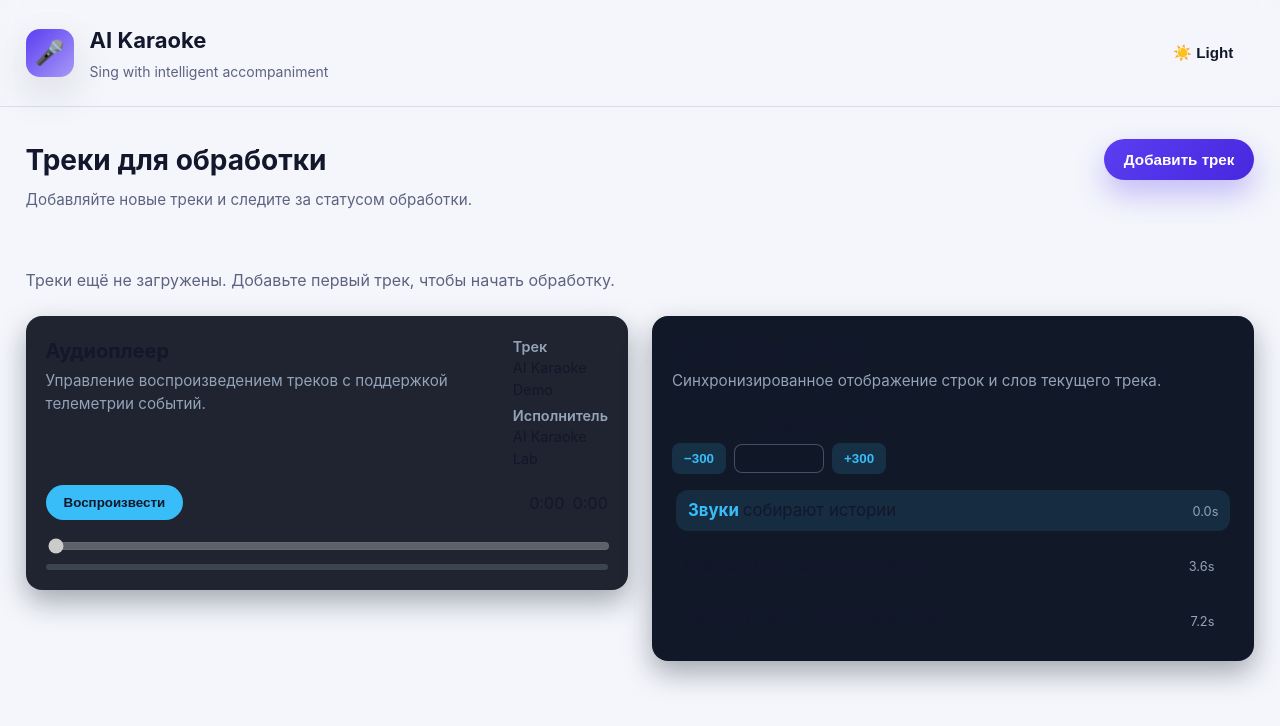
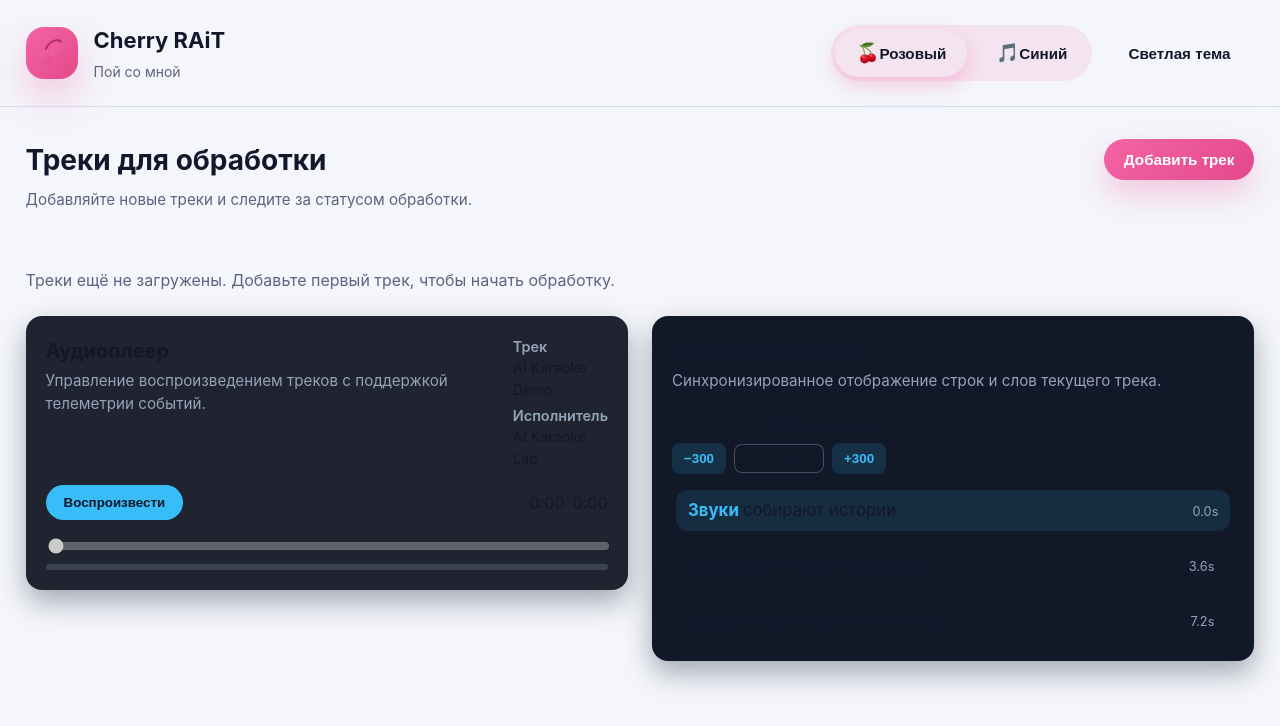
Before and after one commit to rtalyutin/aik-front, a React (Vite) app: page / in a window 1280 px wide. Shown: the top 726 px of the page. Built offline with nearby package versions, Linux system fonts and the light colour scheme.

Commit message:
feat: add accent presets and header theming

```diff
--- a/src/App.jsx
+++ b/src/App.jsx
@@ -101,6 +101,7 @@ const formatTimestamp = (value) => {
 
 function App() {
   const [theme, setTheme] = useState('light');
+  const [accentPreset, setAccentPreset] = useState('pink');
   const [tracks, setTracks] = useState([]);
   const [globalNotice, setGlobalNotice] = useState('');
   const [globalError, setGlobalError] = useState('');
@@ -128,6 +129,15 @@ function App() {
   useEffect(() => {
     document.documentElement.dataset.theme = theme;
   }, [theme]);
+
+  useEffect(() => {
+    document.documentElement.dataset.accent = accentPreset;
+    const rootNode = document.getElementById('root');
+
+    if (rootNode) {
+      rootNode.dataset.accent = accentPreset;
+    }
+  }, [accentPreset]);
 
   useEffect(() => {
     tracksRef.current = tracks;
@@ -488,8 +498,20 @@ function App() {
   }, [tracks]);
 
   return (
-    <div className="app" data-theme={theme} aria-live="polite" aria-label={statusSummary}>
-      <Header theme={theme} onToggleTheme={() => setTheme((prev) => (prev === 'light' ? 'dark' : 'light'))} />
+    <div
+      className="app"
+      data-theme={theme}
+      data-accent={accentPreset}
+      data-testid="app-shell"
+      aria-live="polite"
+      aria-label={statusSummary}
+    >
+      <Header
+        theme={theme}
+        accentPreset={accentPreset}
+        onToggleTheme={() => setTheme((prev) => (prev === 'light' ? 'dark' : 'light'))}
+        onSelectAccent={setAccentPreset}
+      />
       <main className="workspace" aria-label="Список треков и управление загрузками">
         <section className="workspace__toolbar">
           <div>
--- a/src/components/Header.jsx
+++ b/src/components/Header.jsx
@@ -1,25 +1,75 @@
 import React from 'react';
 import Button from './Button';
 
-const Header = ({ theme, onToggleTheme }) => {
+const accentOptions = [
+  { id: 'pink', label: 'Розовый', icon: '🍒' },
+  { id: 'blue', label: 'Синий', icon: '🎵' },
+];
+
+const Header = ({ theme, accentPreset, onToggleTheme, onSelectAccent }) => {
+  const isDark = theme === 'dark';
+
   return (
     <header className="app-header" role="banner">
-      <div className="app-header__branding" aria-label="AI Karaoke brand">
-        <div className="app-header__logo" aria-hidden="true">🎤</div>
+      <div className="app-header__branding" aria-label="Cherry RAiT — Пой со мной">
+        <div className="app-header__logo" aria-hidden="true">
+          <svg className="app-header__logo-icon" viewBox="0 0 48 48" focusable="false" aria-hidden="true">
+            <defs>
+              <linearGradient id="cherryGradient" x1="0%" y1="0%" x2="100%" y2="100%">
+                <stop offset="0%" stopColor="var(--accent-solid)" />
+                <stop offset="100%" stopColor="var(--accent-solid-strong)" />
+              </linearGradient>
+            </defs>
+            <circle cx="17" cy="28" r="9" fill="url(#cherryGradient)" />
+            <circle cx="31" cy="26" r="10" fill="url(#cherryGradient)" opacity="0.85" />
+            <path
+              d="M16 18c3-6 6-10 14-11 2-.2 4 .6 5.5 1.8"
+              fill="none"
+              stroke="var(--accent-stroke)"
+              strokeWidth="3"
+              strokeLinecap="round"
+            />
+          </svg>
+        </div>
         <div className="app-header__text">
-          <span className="app-header__title">AI Karaoke</span>
-          <span className="app-header__subtitle">Sing with intelligent accompaniment</span>
+          <span className="app-header__title">Cherry RAiT</span>
+          <span className="app-header__subtitle">Пой со мной</span>
         </div>
       </div>
-      <nav className="app-header__actions" aria-label="Primary">
+      <nav className="app-header__actions" aria-label="Настройки интерфейса">
+        <div className="app-header__accent" role="group" aria-label="Выбор цветового акцента">
+          {accentOptions.map((option) => {
+            const isActive = accentPreset === option.id;
+            const buttonClasses = ['app-header__accent-button'];
+
+            if (isActive) {
+              buttonClasses.push('app-header__accent-button--active');
+            }
+
+            return (
+              <Button
+                key={option.id}
+                type="button"
+                variant="ghost"
+                className={buttonClasses.join(' ')}
+                aria-pressed={isActive}
+                onClick={() => onSelectAccent && onSelectAccent(option.id)}
+              >
+                <span aria-hidden="true">{option.icon}</span>
+                {option.label}
+              </Button>
+            );
+          })}
+        </div>
         <Button
           type="button"
           variant="ghost"
-          aria-pressed={theme === 'dark'}
-          aria-label={theme === 'dark' ? 'Switch to light theme' : 'Switch to dark theme'}
+          className="app-header__theme-toggle"
+          aria-pressed={isDark}
+          aria-label="Переключить тему"
           onClick={onToggleTheme}
         >
-          {theme === 'dark' ? '🌙 Dark' : '☀️ Light'}
+          {isDark ? 'Тёмная тема' : 'Светлая тема'}
         </Button>
       </nav>
     </header>
--- a/src/styles.css
+++ b/src/styles.css
@@ -8,10 +8,21 @@
   --color-divider: rgba(70, 76, 110, 0.16);
   --color-text: #13172b;
   --color-text-muted: #5d6380;
-  --color-primary: #5b3df2;
-  --color-primary-hover: #4728de;
-  --color-primary-active: #3520b0;
-  --color-primary-contrast: #ffffff;
+  --accent-solid: #f464a6;
+  --accent-solid-strong: #e3498a;
+  --accent-solid-active: #c92d71;
+  --accent-contrast: #ffffff;
+  --accent-surface: rgba(244, 100, 166, 0.12);
+  --accent-surface-strong: rgba(244, 100, 166, 0.22);
+  --accent-focus: #ffbcd9;
+  --accent-shadow: rgba(244, 100, 166, 0.32);
+  --accent-stroke: #b22f63;
+  --accent-notice-bg: rgba(244, 100, 166, 0.1);
+  --accent-notice-border: rgba(244, 100, 166, 0.22);
+  --color-primary: var(--accent-solid);
+  --color-primary-hover: var(--accent-solid-strong);
+  --color-primary-active: var(--accent-solid-active);
+  --color-primary-contrast: var(--accent-contrast);
   --color-secondary: #e8ecff;
   --color-secondary-hover: #d8deff;
   --color-secondary-active: #c4cdfa;
@@ -20,7 +31,7 @@
   --color-tag-warning-bg: #fff1cc;
   --color-tag-danger-bg: #ffd6d9;
   --color-tag-text: #232642;
-  --color-focus: #ffb454;
+  --color-focus: var(--accent-focus);
   --shadow-soft: 0 16px 40px rgba(24, 30, 48, 0.12);
   --radius-md: 16px;
   --radius-lg: 24px;
@@ -37,10 +48,21 @@ html[data-theme='dark'] {
   --color-divider: rgba(111, 120, 181, 0.24);
   --color-text: #f1f4ff;
   --color-text-muted: #a6add6;
-  --color-primary: #8a6bff;
-  --color-primary-hover: #7757ff;
-  --color-primary-active: #6343e6;
-  --color-primary-contrast: #0d1020;
+  --accent-solid: #d468ab;
+  --accent-solid-strong: #bf4b94;
+  --accent-solid-active: #a1357a;
+  --accent-contrast: #0d1020;
+  --accent-surface: rgba(212, 104, 171, 0.18);
+  --accent-surface-strong: rgba(212, 104, 171, 0.3);
+  --accent-focus: #f29fcd;
+  --accent-shadow: rgba(204, 94, 164, 0.42);
+  --accent-stroke: #c871a8;
+  --accent-notice-bg: rgba(212, 104, 171, 0.16);
+  --accent-notice-border: rgba(212, 104, 171, 0.32);
+  --color-primary: var(--accent-solid);
+  --color-primary-hover: var(--accent-solid-strong);
+  --color-primary-active: var(--accent-solid-active);
+  --color-primary-contrast: var(--accent-contrast);
   --color-secondary: #23284a;
   --color-secondary-hover: #2f3561;
   --color-secondary-active: #3a4279;
@@ -50,6 +72,34 @@ html[data-theme='dark'] {
   --color-tag-danger-bg: #5a1f25;
   --color-tag-text: #e4e8ff;
   --shadow-soft: 0 18px 50px rgba(5, 8, 20, 0.5);
+}
+
+[data-accent='pink'] {
+  --accent-solid: #f464a6;
+  --accent-solid-strong: #e3498a;
+  --accent-solid-active: #c92d71;
+  --accent-contrast: #ffffff;
+  --accent-surface: rgba(244, 100, 166, 0.12);
+  --accent-surface-strong: rgba(244, 100, 166, 0.22);
+  --accent-focus: #ffbcd9;
+  --accent-shadow: rgba(244, 100, 166, 0.32);
+  --accent-stroke: #b22f63;
+  --accent-notice-bg: rgba(244, 100, 166, 0.1);
+  --accent-notice-border: rgba(244, 100, 166, 0.22);
+}
+
+[data-accent='blue'] {
+  --accent-solid: #4f7dff;
+  --accent-solid-strong: #315eea;
+  --accent-solid-active: #2445b6;
+  --accent-contrast: #ffffff;
+  --accent-surface: rgba(79, 125, 255, 0.12);
+  --accent-surface-strong: rgba(79, 125, 255, 0.22);
+  --accent-focus: #b3c8ff;
+  --accent-shadow: rgba(79, 125, 255, 0.28);
+  --accent-stroke: #3053d4;
+  --accent-notice-bg: rgba(79, 125, 255, 0.1);
+  --accent-notice-border: rgba(79, 125, 255, 0.24);
 }
 
 *, *::before, *::after {
@@ -89,15 +139,19 @@ body {
 }
 
 .app-header__logo {
-  width: 48px;
-  height: 48px;
-  border-radius: 14px;
+  width: 52px;
+  height: 52px;
+  border-radius: 18px;
   display: grid;
   place-items: center;
-  font-size: 1.5rem;
-  background: linear-gradient(135deg, var(--color-primary), rgba(91, 61, 242, 0.5));
-  color: var(--color-primary-contrast);
-  box-shadow: var(--shadow-soft);
+  background: linear-gradient(135deg, var(--accent-solid), var(--accent-solid-strong));
+  color: var(--accent-contrast);
+  box-shadow: 0 18px 38px var(--accent-shadow);
+}
+
+.app-header__logo-icon {
+  width: 36px;
+  height: 36px;
 }
 
 .app-header__text {
@@ -122,6 +176,41 @@ body {
   display: flex;
   align-items: center;
   gap: 0.75rem;
+}
+
+.app-header__accent {
+  display: inline-flex;
+  align-items: center;
+  gap: 0.5rem;
+  padding: 0.25rem;
+  border-radius: 999px;
+  background-color: var(--accent-surface);
+}
+
+html[data-theme='dark'] .app-header__accent {
+  background-color: var(--accent-surface-strong);
+}
+
+.app-header__accent-button {
+  font-weight: 600;
+  padding-inline: 0.95rem;
+  color: var(--color-text);
+  border-color: transparent;
+}
+
+.app-header__accent-button span[aria-hidden='true'] {
+  font-size: 1.15rem;
+}
+
+.app-header__accent-button--active {
+  background-color: var(--accent-surface-strong);
+  color: var(--accent-solid-active);
+  border-color: transparent;
+  box-shadow: 0 8px 20px var(--accent-shadow);
+}
+
+.app-header__theme-toggle {
+  min-width: 150px;
 }
 
 .workspace {
@@ -160,9 +249,9 @@ body {
 }
 
 .workspace__notice {
-  background-color: rgba(91, 61, 242, 0.08);
+  background-color: var(--accent-notice-bg);
   color: var(--color-text);
-  border: 1px solid rgba(91, 61, 242, 0.24);
+  border: 1px solid var(--accent-notice-border);
 }
 
 .workspace__error {
@@ -354,7 +443,7 @@ body {
 }
 
 .btn:focus-visible {
-  outline: 3px solid var(--color-focus);
+  outline: 3px solid var(--accent-focus);
   outline-offset: 2px;
 }
 
@@ -368,19 +457,19 @@ body {
 }
 
 .btn--primary {
-  background: linear-gradient(135deg, var(--color-primary), var(--color-primary-hover));
-  color: var(--color-primary-contrast);
-  box-shadow: 0 14px 30px rgba(91, 61, 242, 0.32);
+  background: linear-gradient(135deg, var(--accent-solid), var(--accent-solid-strong));
+  color: var(--accent-contrast);
+  box-shadow: 0 14px 30px var(--accent-shadow);
 }
 
 .btn--primary:hover:not(:disabled) {
   transform: translateY(-1px);
-  background: linear-gradient(135deg, var(--color-primary-hover), var(--color-primary));
+  background: linear-gradient(135deg, var(--accent-solid-strong), var(--accent-solid));
 }
 
 .btn--primary:active:not(:disabled) {
   transform: translateY(1px);
-  background: linear-gradient(135deg, var(--color-primary-active), var(--color-primary));
+  background: linear-gradient(135deg, var(--accent-solid-active), var(--accent-solid));
 }
 
 .btn--secondary {
@@ -404,11 +493,11 @@ body {
 }
 
 .btn--ghost:hover:not(:disabled) {
-  background-color: rgba(91, 61, 242, 0.08);
+  background-color: var(--accent-surface);
 }
 
 .btn--ghost:active:not(:disabled) {
-  background-color: rgba(91, 61, 242, 0.16);
+  background-color: var(--accent-surface-strong);
 }
 
 .btn__icon {
```
Also changed, not shown: 1 other file (tests, documents, lock files or other folders).
